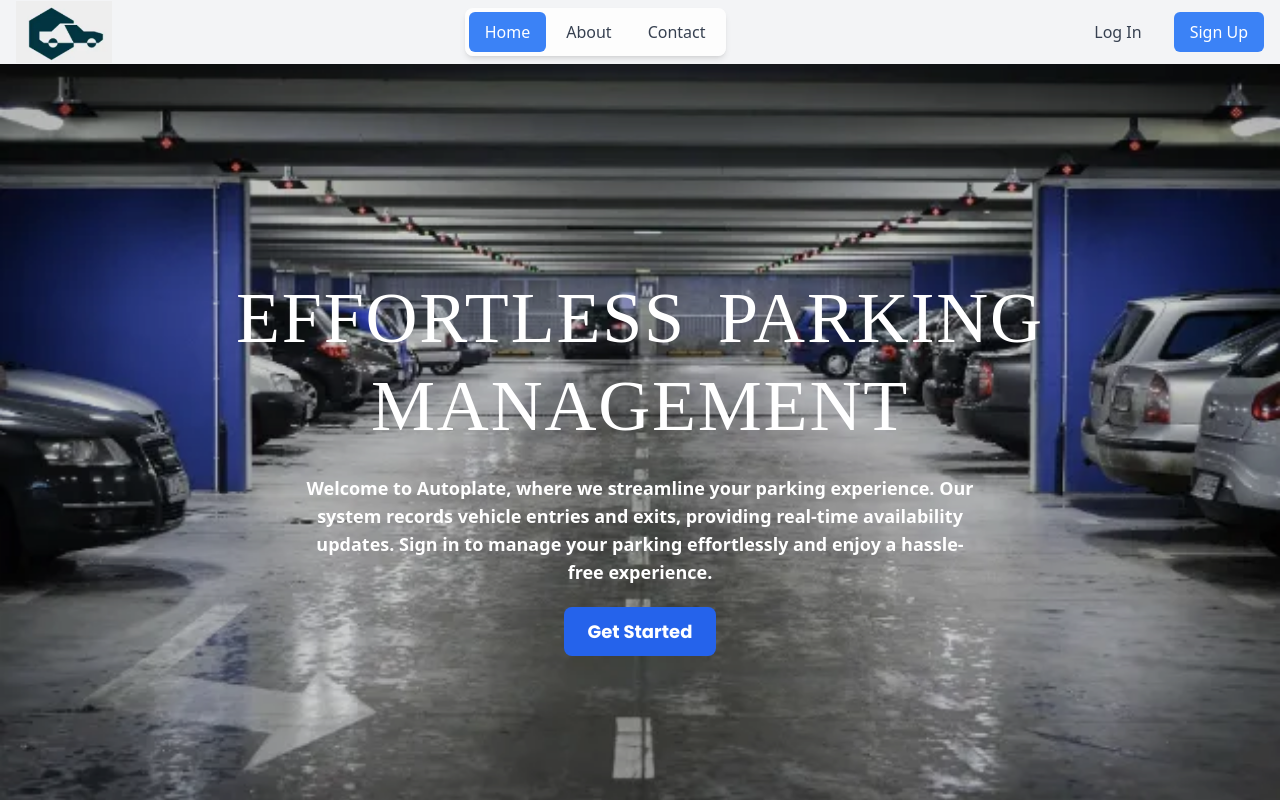
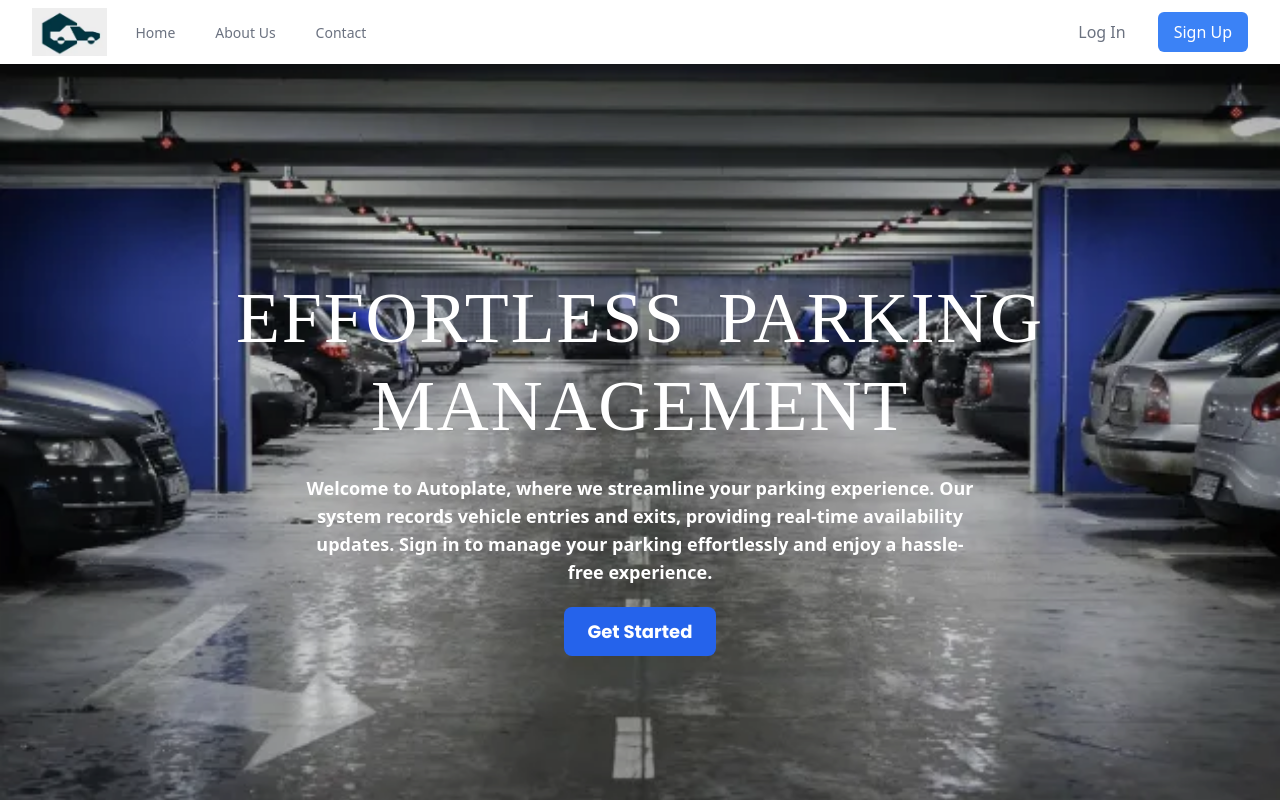
Before and after one commit to Noskathon-Lite/Rocket, a React (Vite) app in the folder Frontend/rocket/: page / in a window 1280 px wide. Shown: the top 800 px of the page. Built offline with nearby package versions, Linux system fonts and the light colour scheme; a web font is replaced by a local one.

Commit message:
Modified css of Navbar

```diff
--- a/Frontend/rocket/src/components/Navbar.jsx
+++ b/Frontend/rocket/src/components/Navbar.jsx
@@ -1,132 +1,160 @@
 import React, { useState, useEffect } from "react";
-import { Link, useLocation } from "react-router-dom";
+import { Link } from "react-router-dom";
 import logo from "../assets/logo.png";
 
-const NavLink = ({ to, children }) => {
-  const location = useLocation();
-  const isActive = location.pathname === to;
+// useAuth hook
+function useAuth() {
+  const [isAuthenticated, setIsAuthenticated] = useState(false);
 
+  useEffect(() => {
+    // Check authentication status here
+    // This is just a placeholder implementation
+    const checkAuth = async () => {
+      // Replace this with your actual authentication check
+      const auth = localStorage.getItem("isAuthenticated") === "true";
+      setIsAuthenticated(auth);
+    };
+
+    checkAuth();
+  }, []);
+
+  return { isAuthenticated };
+}
+
+// Button component
+const Button = React.forwardRef(
+  ({ className, variant, asChild, ...props }, ref) => {
+    const Comp = asChild ? React.Children.only(props.children).type : "button";
+    return (
+      <Comp
+        className={`px-4 py-2 rounded-md font-medium transition-colors ${
+          variant === "ghost"
+            ? "text-gray-500 hover:bg-gray-100 hover:text-gray-900"
+            : "text-white bg-blue-500 hover:bg-blue-400"
+        } ${className}`}
+        ref={ref}
+        {...props}
+      />
+    );
+  }
+);
+
+Button.displayName = "Button";
+
+// NavLink component
+function NavLink({ to, children }) {
   return (
     <Link
       to={to}
-      className={`px-4 py-2 rounded-md transition-colors duration-200 ${
-        isActive ? "bg-blue-500 text-white" : "text-gray-700 hover:bg-gray-100"
-      }`}
+      className="inline-flex items-center px-1 pt-1 border-b-2 border-transparent text-sm font-medium text-gray-500 hover:border-gray-300 hover:text-gray-700 transition duration-300"
     >
       {children}
     </Link>
   );
-};
+}
 
-const Navbar = () => {
+// MobileNavLink component
+function MobileNavLink({ to, children }) {
+  return (
+    <Link
+      to={to}
+      className="block px-3 py-2 rounded-md text-base font-medium text-gray-700 hover:text-gray-900 hover:bg-gray-50 transition duration-300"
+    >
+      {children}
+    </Link>
+  );
+}
+
+// Main Navbar component
+function Navbar() {
   const [isOpen, setIsOpen] = useState(false);
-  const [isScrolled, setIsScrolled] = useState(false);
-  const location = useLocation();
-  const isHomePage = location.pathname === "/";
+  const { isAuthenticated } = useAuth();
 
-  useEffect(() => {
-    const handleScroll = () => {
-      setIsScrolled(window.scrollY > 10);
-    };
-
-    window.addEventListener("scroll", handleScroll);
-    return () => window.removeEventListener("scroll", handleScroll);
-  }, []);
+  if (isAuthenticated) {
+    return null;
+  }
 
   return (
-    <nav
-      className={`sticky top-0 z-50 w-full transition-colors duration-300 ${
-        isHomePage && !isScrolled
-          ? "bg-transparent"
-          : "bg-white bg-opacity-80 backdrop-blur-sm shadow-md"
-      }`}
-    >
-      <div className="container mx-auto px-4">
-        <div className="flex items-center justify-between h-16">
-          <Link to="/" className="flex items-center space-x-2">
+    <nav className="bg-white shadow-lg sticky top-0 z-50">
+      <div className="max-w-7xl mx-auto px-4 sm:px-6 lg:px-8">
+        <div className="flex justify-between h-16">
+          <div className="flex items-center">
+            <Link to="/" className="flex-shrink-0 flex items-center">
               <img
+                className="h-12 w-auto transition-transform duration-300 hover:scale-105"
                 src={logo}
-              alt="logo"
-              className="w-24 hover:scale-105 transition-all relative"
+                alt="Logo"
               />
             </Link>
-
-          <div className="hidden md:flex items-center space-x-4">
-            <div className="bg-white bg-opacity-80 backdrop-blur-sm rounded-lg p-1 flex space-x-1 shadow-md">
+            <div className="hidden md:ml-6 md:flex md:space-x-8">
               <NavLink to="/">Home</NavLink>
-              <NavLink to="/about">About</NavLink>
+              <NavLink to="/about">About Us</NavLink>
               <NavLink to="/contact">Contact</NavLink>
             </div>
           </div>
-
           <div className="hidden md:flex items-center space-x-4">
-            <Link
-              to="/login"
-              className="px-4 py-2 rounded-md text-gray-700 hover:bg-gray-100 transition-colors duration-200"
+            <Button variant="ghost" asChild>
+              <Link to="/login">Log In</Link>
+            </Button>
+            <Button asChild>
+              <Link to="/signup">Sign Up</Link>
+            </Button>
+          </div>
+          <div className="flex items-center md:hidden">
+            <button
+              className="inline-flex items-center justify-center p-2 rounded-md text-gray-400 hover:text-gray-500 hover:bg-gray-100 focus:outline-none focus:ring-2 focus:ring-inset focus:ring-blue-500"
+              onClick={() => setIsOpen(!isOpen)}
             >
-              Log In
-            </Link>
-            <Link
-              to="/signup"
-              className="px-4 py-2 rounded-md bg-blue-500 text-white hover:bg-blue-600 transition-colors duration-200"
+              <span className="sr-only">Open main menu</span>
+              {isOpen ? (
+                <svg
+                  className="block h-6 w-6"
+                  xmlns="http://www.w3.org/2000/svg"
+                  fill="none"
+                  viewBox="0 0 24 24"
+                  stroke="currentColor"
+                  aria-hidden="true"
                 >
-              Sign Up
-            </Link>
-          </div>
-
-          <div className="md:hidden">
-            <button
-              onClick={() => setIsOpen(!isOpen)}
-              className="text-gray-700 hover:text-gray-900 focus:outline-none focus:text-gray-900"
-              aria-label={isOpen ? "Close menu" : "Open menu"}
-            >
-              <svg
-                className="h-6 w-6"
-                fill="none"
+                  <path
                     strokeLinecap="round"
                     strokeLinejoin="round"
                     strokeWidth="2"
+                    d="M6 18L18 6M6 6l12 12"
+                  />
+                </svg>
+              ) : (
+                <svg
+                  className="block h-6 w-6"
+                  xmlns="http://www.w3.org/2000/svg"
+                  fill="none"
                   viewBox="0 0 24 24"
                   stroke="currentColor"
+                  aria-hidden="true"
                 >
-                {isOpen ? (
-                  <path d="M6 18L18 6M6 6l12 12" />
-                ) : (
-                  <path d="M4 6h16M4 12h16M4 18h16" />
+                  <path
+                    strokeLinecap="round"
+                    strokeLinejoin="round"
+                    strokeWidth="2"
+                    d="M4 6h16M4 12h16M4 18h16"
+                  />
+                </svg>
               )}
-              </svg>
             </button>
           </div>
         </div>
       </div>
 
-      {isOpen && (
-        <div className="md:hidden bg-white shadow-lg">
+      <div className={`${isOpen ? "block" : "hidden"} md:hidden`}>
         <div className="px-2 pt-2 pb-3 space-y-1 sm:px-3">
-            <NavLink to="/">Home</NavLink>
-            <NavLink to="/about">About</NavLink>
-            <NavLink to="/contact">Contact</NavLink>
-          </div>
-          <div className="pt-4 pb-3 border-t border-gray-200">
-            <div className="px-2 space-y-1">
-              <Link
-                to="/login"
-                className="block px-3 py-2 rounded-md text-base font-medium text-gray-700 hover:text-gray-900 hover:bg-gray-50"
-              >
-                Log In
-              </Link>
-              <Link
-                to="/signup"
-                className="block px-3 py-2 rounded-md text-base font-medium text-white bg-blue-500 hover:bg-blue-600"
-              >
-                Sign Up
-              </Link>
+          <MobileNavLink to="/">Home</MobileNavLink>
+          <MobileNavLink to="/about">About Us</MobileNavLink>
+          <MobileNavLink to="/contact">Contact</MobileNavLink>
+          <MobileNavLink to="/login">Log In</MobileNavLink>
+          <MobileNavLink to="/signup">Sign Up</MobileNavLink>
         </div>
       </div>
-        </div>
-      )}
     </nav>
   );
-};
+}
 
 export default Navbar;
```
Lines whose indentation alone changed are shown as unchanged.
